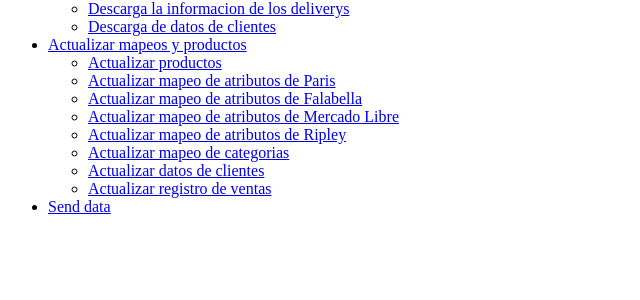
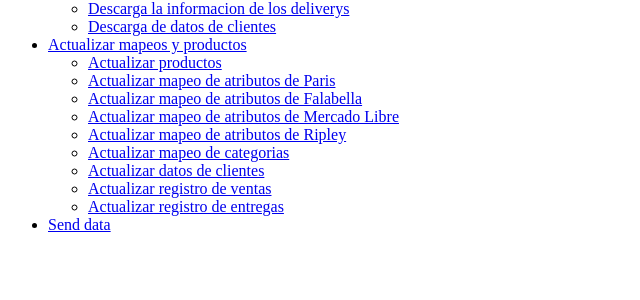
Before and after one commit to Roberth20/Data_retrieving_ecommerce, a Flask app: template App/templates/main.html in a window 1280 px wide. Shown: the part 286-586 px from the top of the page, without its empty margins (0-640 px from the left). Run offline with Flask 3, Linux system fonts and the light colour scheme; the template is opened without the code that fills it, so the values that code supplies are empty; parts of the project's set-up code (start-up, migrations or seed data) failed here and were passed over.

Commit message:
Delivery data update ready to test

```diff
--- a/App/templates/main.html
+++ b/App/templates/main.html
@@ -40,6 +40,7 @@
                     <li><a href="/update/map_cat">Actualizar mapeo de categorias</a></li>
                     <li><a href="/update/clients">Actualizar datos de clientes</a></li>
                     <li><a href="/update/checkouts">Actualizar registro de ventas</a></li>
+                    <li><a href="/update/deliverys">Actualizar registro de entregas</a></li>
                 </ul>
                 <li><a href="/create_update">Send data</a></li>
             </ul>
--- a/App/templates/update/main.html
+++ b/App/templates/update/main.html
@@ -21,6 +21,7 @@
                 <li><a href="/update/map_cat">Mapeo de categorias Multivende y marketplace.</a></li>
                 <li><a href="/update/clients">Clientes</a></li>
                 <li><a href="/update/checkouts">Ventas</a></li>
+                <li><a href="/update/deliverys">Entregas</a></li>
             </ol>
 		</div>
 	</div>
```
